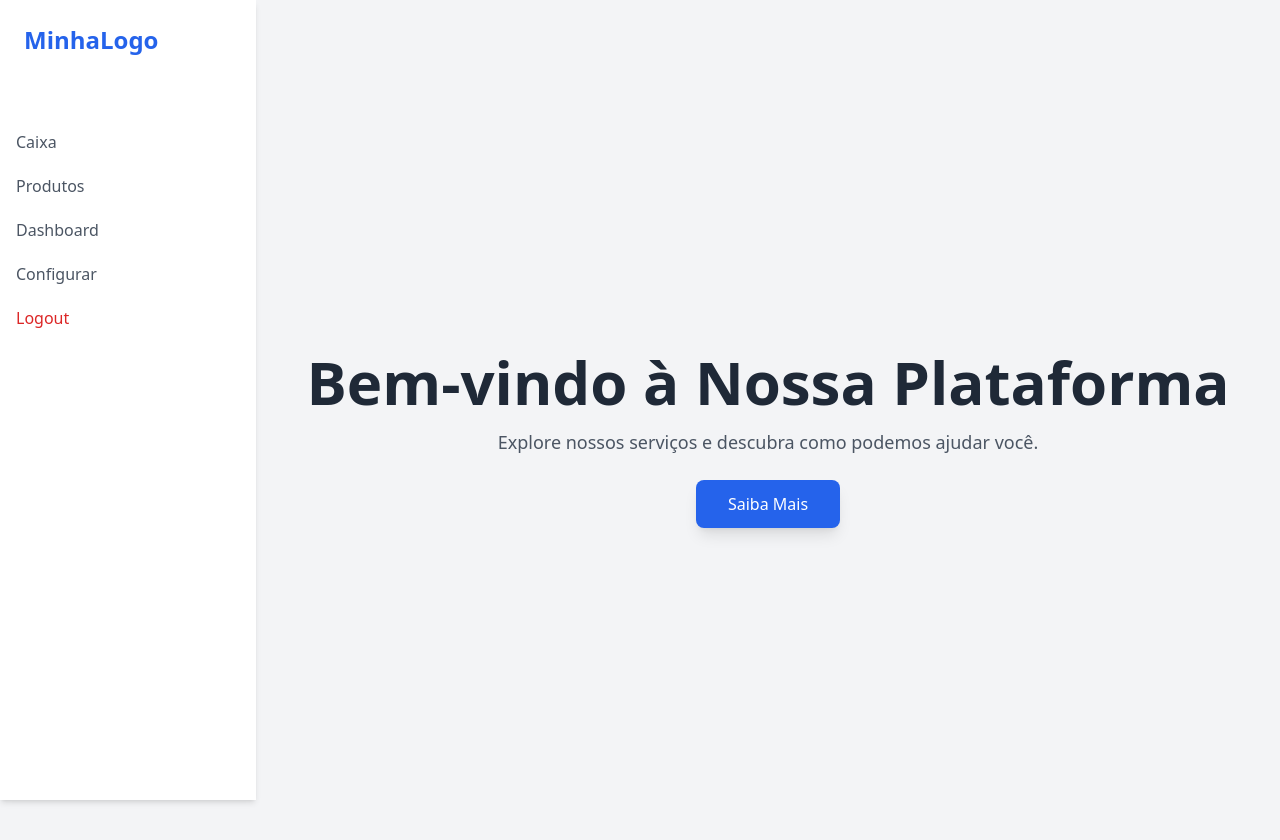
After one commit to AlanBMC/controle-de-estoque, a Django app: page /cafe/home/ in a window 1280 px wide. The commit adds this page. Run offline with Django 5.2, Linux system fonts and the light colour scheme; some libraries are stand-ins or nearby versions.

Commit message:
feat: fatorando codigo, para ter componentes dinamicos

```diff
--- a/controle/estoque/templates/home.html
+++ b/controle/estoque/templates/home.html
@@ -7,51 +7,12 @@
     <meta name="viewport" content="width=device-width, initial-scale=1.0">
     <title>Home Page</title>
     <link rel="stylesheet" href="{%static 'css/home.css' %}">
+
     <script src="https://unpkg.com/htmx.org@1.8.5"></script>
     <script src="https://cdn.tailwindcss.com"></script>
-    <style>
 
-    </style>
 </head>
-<body class="bg-gray-100">
-    <div class="flex h-screen">
-        <!-- Sidebar -->
-        <div class="w-64 bg-white shadow-md h-full fixed transform -translate-x-full md:translate-x-0 transition-transform duration-300 ease-in-out" id="sidebar">
-            <div class="p-6">
-                <a href="#" class="text-2xl font-bold text-blue-600">MinhaLogo</a>
-            </div>
-            <nav class="mt-10">
-                <a href="#" class="block py-2.5 px-4 text-gray-600 hover:bg-blue-100 hover:text-blue-600">Início</a>
-                <a href="#" class="block py-2.5 px-4 text-gray-600 hover:bg-blue-100 hover:text-blue-600">Sobre</a>
-                <a href="#" class="block py-2.5 px-4 text-gray-600 hover:bg-blue-100 hover:text-blue-600">Serviços</a>
-                <a href="#" class="block py-2.5 px-4 text-gray-600 hover:bg-blue-100 hover:text-blue-600">Contato</a>
-            </nav>
-        </div>
-
-        <!-- Main Content -->
-        <div class="flex-1 p-10 transition-all duration-300 ease-in-out md:ml-64" id="main-content">
-            <button class="md:hidden p-4" onclick="toggleSidebar()">
-                <svg class="w-6 h-6" fill="none" stroke="currentColor" viewBox="0 0 24 24" xmlns="http://www.w3.org/2000/svg">
-                    <path stroke-linecap="round" stroke-linejoin="round" stroke-width="2" d="M4 6h16M4 12h16m-7 6h7"></path>
-                </svg>
-            </button>
-            <section class="h-screen flex items-center justify-center text-center">
-                <div>
-                    <h1 class="text-4xl md:text-6xl font-bold text-gray-800">Bem-vindo à Nossa Plataforma</h1>
-                    <p class="mt-4 text-lg text-gray-600">Explore nossos serviços e descubra como podemos ajudar você.</p>
-                    <a href="#" class="mt-6 inline-block px-8 py-3 bg-blue-600 text-white rounded-lg shadow-lg hover:bg-blue-500">Saiba Mais</a>
-                </div>
-            </section>
-        </div>
-    </div>
-
-    <script>
-        function toggleSidebar() {
-            const sidebar = document.getElementById('sidebar');
-            const mainContent = document.getElementById('main-content');
-            sidebar.classList.toggle('-translate-x-full');
-            mainContent.classList.toggle('ml-64');
-        }
-    </script>
+<body class="bg-gray-100" hx-headers='{"X-CSRFToken": "{{ csrf_token }}"}'>
+   {%include 'sidebar.html' %}
 </body>
 </html>
--- /dev/null
+++ b/controle/estoque/templates/sidebar.html
@@ -0,0 +1,44 @@
+
+<div class="flex h-screen">
+    <!-- Sidebar -->
+    <div class="w-64 bg-white shadow-md h-full fixed transform -translate-x-full md:translate-x-0 transition-transform duration-300 ease-in-out" id="sidebar">
+        <div class="p-6">
+            <a href="#" class="text-2xl font-bold text-blue-600">MinhaLogo</a>
+        </div>
+        <nav class="mt-10">
+            <a href="#" class="block py-2.5 px-4 text-gray-600 hover:bg-blue-100 hover:text-blue-600">Caixa</a>
+            <a href="#" class="block py-2.5 px-4 text-gray-600 hover:bg-blue-100 hover:text-blue-600">Produtos</a>
+            <a href="#" class="block py-2.5 px-4 text-gray-600 hover:bg-blue-100 hover:text-blue-600">Dashboard</a>
+            <a href="#" class="block py-2.5 px-4 text-gray-600 hover:bg-blue-100 hover:text-blue-600">Configurar</a>
+            <div class="mt-auto">
+                <a href="#" class="block py-2.5 px-4 text-red-600 hover:bg-red-100 hover:text-red-800">Logout</a>
+            </div>
+        </nav>
+    </div>
+
+    <!-- Main Content -->
+    <div class="flex-1 p-10 transition-all duration-300 ease-in-out md:ml-64" id="main-content">
+        <button class="md:hidden p-4" onclick="toggleSidebar()">
+            <svg class="w-6 h-6" fill="none" stroke="currentColor" viewBox="0 0 24 24" xmlns="http://www.w3.org/2000/svg">
+                <path stroke-linecap="round" stroke-linejoin="round" stroke-width="2" d="M4 6h16M4 12h16m-7 6h7"></path>
+            </svg>
+        </button>
+        <section class="h-screen flex items-center justify-center text-center">
+            <div>
+                <h1 class="text-4xl md:text-6xl font-bold text-gray-800">Bem-vindo à Nossa Plataforma</h1>
+                <p class="mt-4 text-lg text-gray-600">Explore nossos serviços e descubra como podemos ajudar você.</p>
+                <a href="#" class="mt-6 inline-block px-8 py-3 bg-blue-600 text-white rounded-lg shadow-lg hover:bg-blue-500">Saiba Mais</a>
+            </div>
+        </section>
+
+    </div>
+</div>
+
+<script>
+    function toggleSidebar() {
+        const sidebar = document.getElementById('sidebar');
+        const mainContent = document.getElementById('main-content');
+        sidebar.classList.toggle('-translate-x-full');
+        mainContent.classList.toggle('ml-64');
+    }
+</script>
--- a/controle/estoque/urls.py
+++ b/controle/estoque/urls.py
@@ -5,4 +5,5 @@ urlpatterns = [
     path('logout/', views.logout_view, name='logout'),
     path('cadastro_usuario/', views.cadastro_usuario, name='cadastro'),
     path('login_user/', views.login_user, name='login'),
+    path('home/', views.home_page, name='home')
 ]
--- a/controle/estoque/views.py
+++ b/controle/estoque/views.py
@@ -33,9 +33,14 @@ def login_user(request):
         user = authenticate(username=nome, password=senha)
         if user:
             login_django(request, user)
-            return render(request, 'home.html')
+            return redirect('home')
     else:
         return render(request, 'login.html')
+
+
+def home_page(request):
+
+    return render(request, 'home.html')
 
 def logout_view(request):
     logout(request)
```
Also changed, not shown: controle/estoque/templates/configuracao.html (+18 -0 lines).
